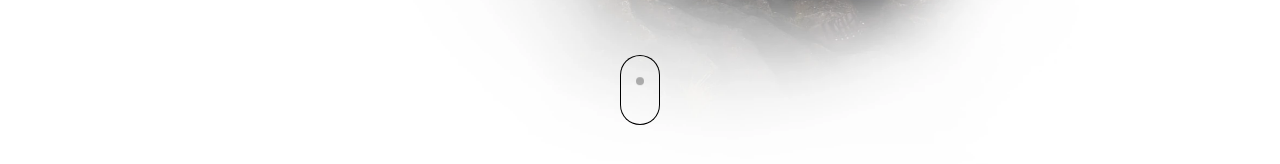
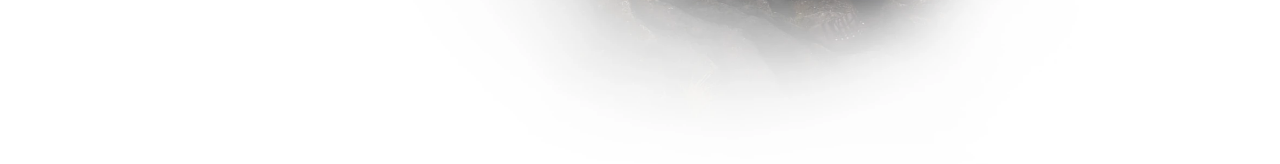
Before and after one commit to t-cbailey/portfolio, a React (Vite) app: page / in a window 1280 px wide. Shown: the part 590-754 px from the top of the page. Built offline with nearby package versions, Linux system fonts and the light colour scheme.

Commit message:
added fade to scroll notifier

```diff
--- a/src/components/About.tsx
+++ b/src/components/About.tsx
@@ -9,6 +9,7 @@ function About({ setCurrentPage }: AboutProps) {
   const [timer, setTimer] = React.useState(false);
   const [scrollDirection, setScrollDirection] = React.useState("scrollDown");
   const [scrollPostition, setScrollPosition] = React.useState(0);
+  const [renderCount, setRenderCount] = React.useState(0);
 
   React.useEffect(() => {
     setCurrentPage("About");
@@ -39,9 +40,13 @@ function About({ setCurrentPage }: AboutProps) {
   }
 
   React.useEffect(() => {
-    setTimeout(() => {
-      setTimer(true);
-    }, 2000);
+    setTimeout(
+      () => {
+        setTimer(true);
+      },
+      renderCount === 0 ? 2000 : 10000
+    );
+    setRenderCount(renderCount + 1);
   }, [timer]);
 
   React.useEffect(() => {
@@ -93,7 +98,14 @@ function About({ setCurrentPage }: AboutProps) {
               I'm a junior full stack software developer.
             </p>
           </section>
-          {timer && <div className="icon-scroll"></div>}
+
+          <>
+            <div
+              className={`scrollerContainer ${timer && "background-fade-in"}`}
+            ></div>
+            <div className={`icon-scroll ${timer && "icon-fade-in"}`}></div>
+          </>
+
           <section className="aboutText">
             <p className="aboutBody" id="aboutB">
               Having recently completed a software development bootcamp at{" "}
--- a/src/styling/about.css
+++ b/src/styling/about.css
@@ -71,26 +71,53 @@
 .icon-scroll:before {
   position: absolute;
   left: 50%;
+  animation-name: "fadeIn";
+  animation-duration: 4s;
+}
+
+.scrollerContainer {
+  position: absolute;
+  left: 50%;
+  background-color: aliceblue;
+
+  position: fixed;
+  width: 5vh;
+  height: 10vh;
+  top: 80%;
+  margin-top: -35px;
+  margin-left: -20px;
+  border-radius: 10px;
+  box-shadow: 0px 0px 10px 5px white;
+  opacity: 0;
+  transition: opacity 1s ease-in;
+}
+.background-fade-in {
+  opacity: 0.5;
 }
 
 .icon-scroll {
   position: fixed;
-  width: 40px;
-  height: 70px;
+  width: 5vh;
+  height: 10vh;
   margin-left: -20px;
-  top: 85%;
+  top: 80%;
   margin-top: -35px;
   color: black;
-  box-shadow: inset 0 0 0 1px black;
+  box-shadow: inset 0 0 0 4px black;
   border-radius: 25px;
+  opacity: 0;
+  transition: opacity 1s ease-in;
 }
 
+.icon-fade-in {
+  opacity: 1;
+}
 .icon-scroll:before {
   content: "";
-  width: 8px;
-  height: 8px;
+  width: 1vh;
+  height: 1vh;
   background: black;
-  margin-left: -4px;
+  margin-left: -0.5vh;
   top: 8px;
   border-radius: 4px;
   animation-duration: 1.5s;
@@ -101,7 +128,7 @@
 @keyframes scrollDownAnimation {
   0% {
     opacity: 1;
-    transform: translateY(48px);
+    transform: translateY(8vh);
   }
   100% {
     opacity: 0;
@@ -112,7 +139,7 @@
 @keyframes scrollUpAnimation {
   100% {
     opacity: 1;
-    transform: translateY(48px);
+    transform: translateY(8vh);
   }
   0% {
     opacity: 0;
```
